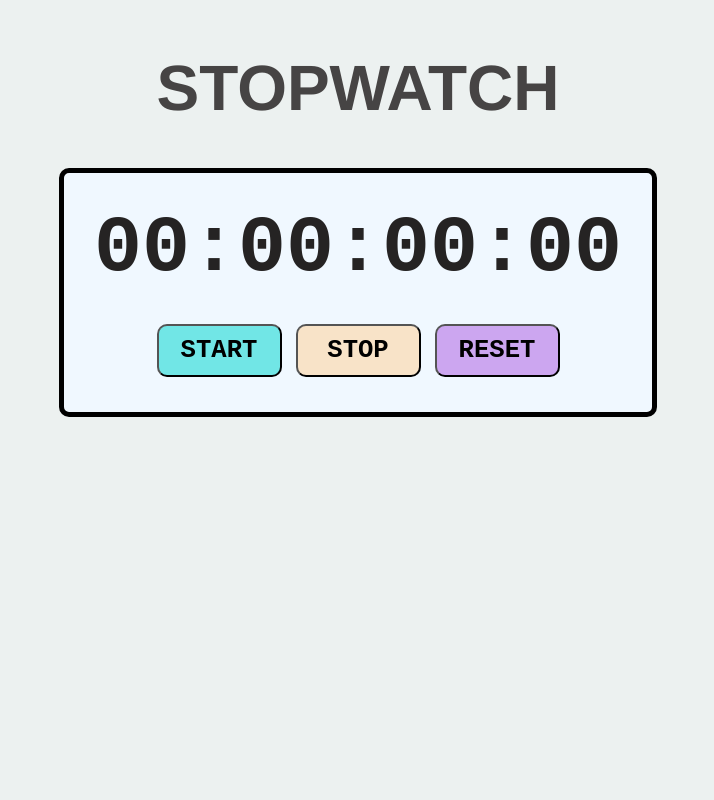
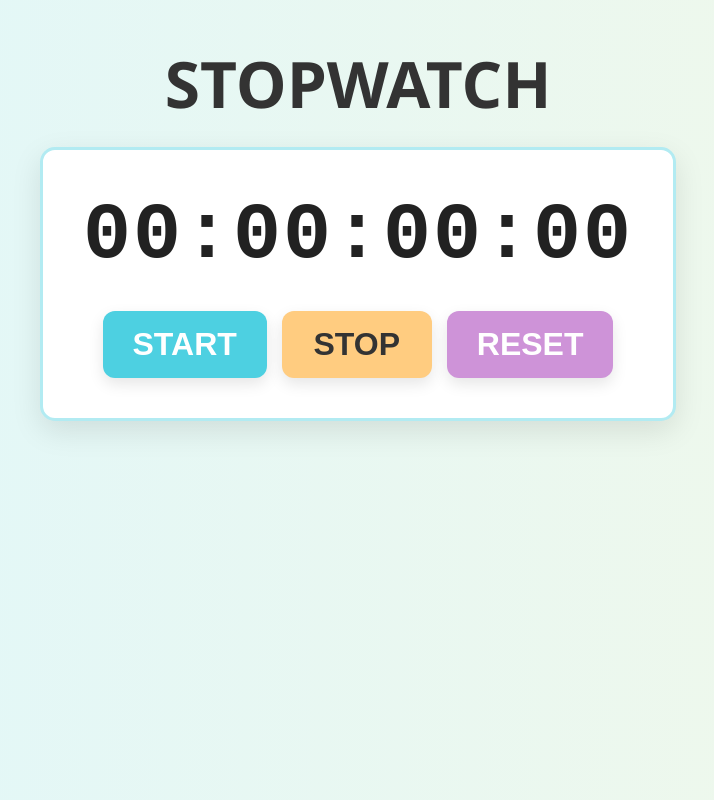
Before and after one commit to AXER77-max/frontend-mini-projects, a plain HTML site: page Stopwatch/index.html in a window 1280 px wide. Shown: the whole page, without its empty margins (282-996 px from the left). Drawn offline with Linux system fonts and the light colour scheme.

Commit message:
Update style.css

```diff
--- a/Stopwatch/style.css
+++ b/Stopwatch/style.css
@@ -1,61 +1,104 @@
-body{
+body {
+  margin: 0;
+  padding: 0;
+  font-family: 'Segoe UI', Tahoma, Geneva, Verdana, sans-serif;
+  background: linear-gradient(to right, #e0f7fa, #f1f8e9);
   display: flex;
   flex-direction: column;
   align-items: center;
-    background-color: rgb(236, 241, 240);
+  min-height: 100vh;
 }
-#myH1{
+
+#myH1 {
   font-size: 4rem;
-    font-family: 'Franklin Gothic Medium', 'Arial Narrow', Arial, sans-serif;
   font-weight: bold;
-    color: rgb(70, 68, 68);
+  color: #333;
+  margin: 40px 0 20px;
 }
-#container{
+
+#container {
   display: flex;
   flex-direction: column;
   align-items: center;
-    border: 5px solid;
-    border-radius: 10px;
-    padding: 30px;
-    background-color: aliceblue;
+  background-color: #ffffff;
+  padding: 40px;
+  border-radius: 15px;
+  box-shadow: 0 10px 30px rgba(0, 0, 0, 0.1);
+  border: 3px solid #b2ebf2;
 }
-#display{
+
+#display {
   font-size: 5rem;
-    font-family: monospace;
-    font-weight: bold;
-    color: rgb(37, 35, 35);
-    margin-bottom: 25px;
-
-}
-#controls button{
-    font-size:1.6rem;
-    border-radius: 10px;
   font-family: 'Courier New', Courier, monospace;
   font-weight: bold;
-    padding: 10px 20px;
-    margin: 5px ;
-    min-width: 125px;
+  color: #222;
+  margin-bottom: 30px;
+  letter-spacing: 2px;
+}
+
+#controls {
+  display: flex;
+  justify-content: center;
+  flex-wrap: wrap;
+  gap: 15px;
+}
+
+#controls button {
+  font-size: 2rem;
+  padding: 15px 30px;
+  border-radius: 12px;
+  font-weight: bold;
+  border: none;
   cursor: pointer;
-    transition: background-color 0.5s ease;
+  transition: all 0.3s ease;
+  min-width: 150px;
+  box-shadow: 0px 6px 15px rgba(0, 0, 0, 0.1);
+}
 
+#startbtn {
+  background-color: #4dd0e1;
+  color: #fff;
 }
-#startbtn:hover{
-    background-color:  rgb(5, 177, 177);;
+
+#startbtn:hover {
+  background-color: #00acc1;
 }
-#startbtn{
-    background-color: rgb(113, 230, 230);
 
+#stopbtn {
+  background-color: #ffcc80;
+  color: #333;
 }
-#stopbtn{
-    background-color: rgb(248, 227, 200);
+
+#stopbtn:hover {
+  background-color: #ffb74d;
 }
-#stopbtn:hover{
-    background-color: rgb(241, 208, 165);
 
+#resetbtn {
+  background-color: #ce93d8;
+  color: #fff;
 }
-#resetbtn{
-    background-color: rgb(204, 166, 240);
+
+#resetbtn:hover {
+  background-color: #ab47bc;
 }
-#resetbtn:hover{
-    background-color:rgb(186, 126, 243);
+
+@media (max-width: 600px) {
+  #myH1 {
+    font-size: 2.5rem;
+    margin: 20px 0;
   }
+
+  #display {
+    font-size: 3rem;
+  }
+
+  #controls button {
+    font-size: 1.6rem;
+    padding: 12px 20px;
+    min-width: 120px;
+  }
+
+  #container {
+    padding: 20px;
+  }
+}
```
Lines whose indentation alone changed are shown as unchanged.
